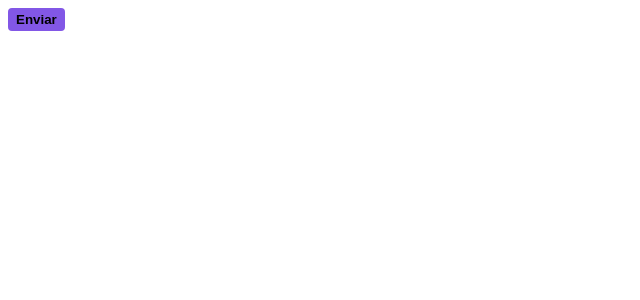
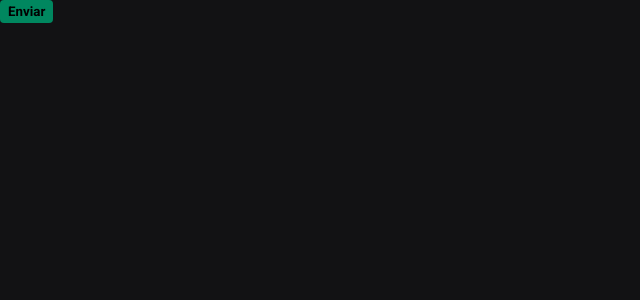
Before and after one commit to elioenays/04-ignite-shop, a Next.js app: page / in a window 1280 px wide. Shown: the top 300 px of the page, without its empty margins (0-640 px from the left). Built offline with nearby package versions, Linux system fonts and the light colour scheme.

Commit message:
Estilos globais

```diff
--- a/src/pages/_app.tsx
+++ b/src/pages/_app.tsx
@@ -1,4 +1,7 @@
 import type { AppProps } from 'next/app'
+import { globalStyles } from '../styles/global'
+
+globalStyles()
 
 export default function App({ Component, pageProps }: AppProps) {
   return <Component {...pageProps} />
--- a/src/pages/index.tsx
+++ b/src/pages/index.tsx
@@ -1,7 +1,7 @@
 import { styled } from '../styles'
 
 const Button = styled('button', {
-  backgroundColor: '$rocketseat',
+  backgroundColor: '$green500',
   borderRadius: 4,
   border: 0,
   padding: '4px 8px',
--- /dev/null
+++ b/src/styles/global.ts
@@ -0,0 +1,19 @@
+import { globalCss } from '.'
+
+export const globalStyles = globalCss({
+  '*': {
+    margin: 0,
+    padding: 0,
+  },
+
+  body: {
+    '-webkit-font-smoothing': 'antialiased',
+    backgroundColor: '$gray900',
+    color: '$gray100',
+  },
+
+  'body, input, textarea, button': {
+    fontFamily: 'Roboto',
+    fontWeight: 400,
+  },
+})
--- a/src/styles/index.ts
+++ b/src/styles/index.ts
@@ -1,18 +1,16 @@
 import { createStitches } from '@stitches/react'
 
-export const {
-  config,
-  styled,
-  globalCss,
-  keyframes,
-  getCssText,
-  theme,
-  createTheme,
-  css,
-} = createStitches({
+export const { styled, getCssText, globalCss } = createStitches({
   theme: {
     colors: {
-      rocketseat: '#8257e6',
+      white: '#fff',
+      gray900: '#121214',
+      gray800: '#202024',
+      gray300: '#c4c4cc',
+      gray100: '#e1e1e6',
+
+      green500: '#00875f',
+      green300: '#00b37e',
     },
   },
 })
```
